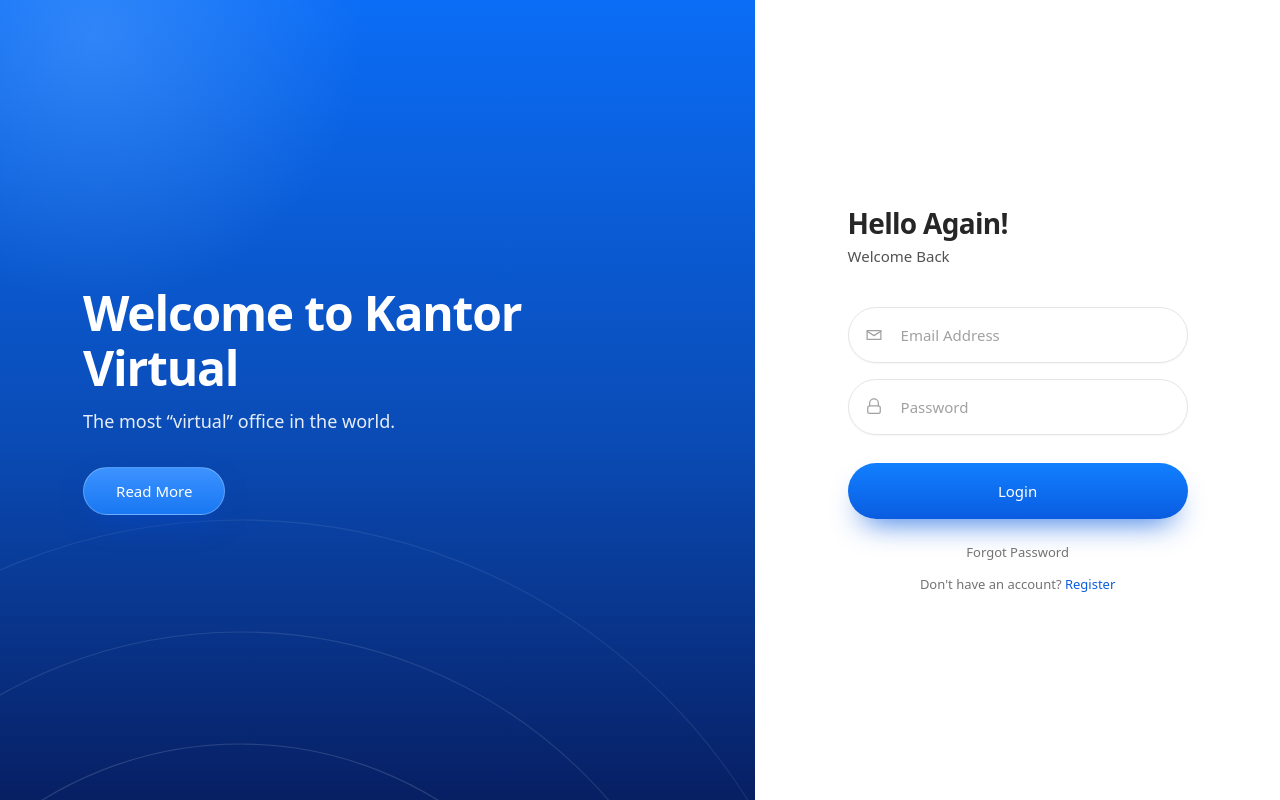
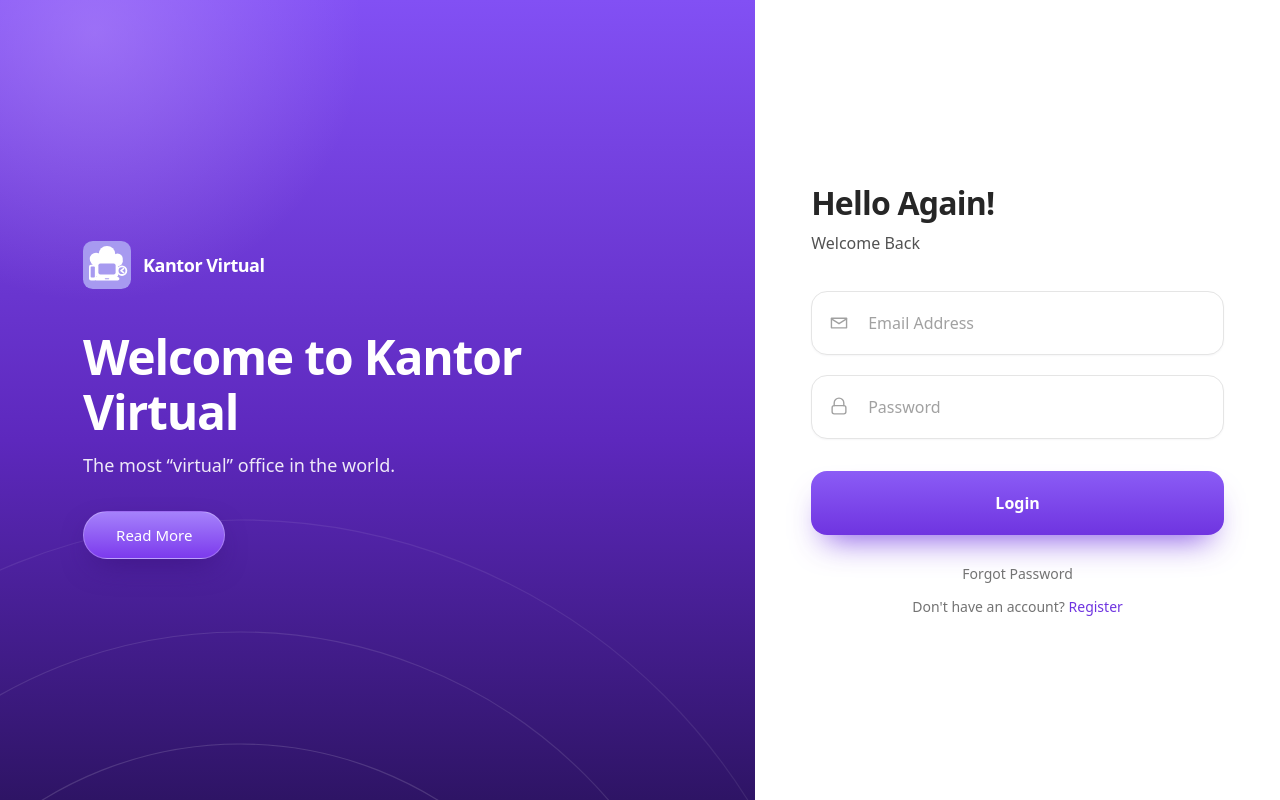
Before and after one commit to hilmiwicak/bnsp-dashboard, a Laravel app: page /login in a window 1280 px wide. Run offline with Laravel 12, Linux system fonts and the light colour scheme; style sheets or scripts are compiled from the project's sources.

Commit message:
feat(theme): shift palette off blue to violet, add logo, enlarge auth form

```diff
--- a/resources/css/app.css
+++ b/resources/css/app.css
@@ -9,27 +9,27 @@
     --font-inter: 'Inter', ui-sans-serif, system-ui, sans-serif, 'Apple Color Emoji', 'Segoe UI Emoji',
         'Segoe UI Symbol', 'Noto Color Emoji';
 
-    /* Auth screens palette, sampled from the Kantor Virtual auth prototype */
-    --color-brand-50: #eef5ff;
-    --color-brand-100: #d9e9ff;
-    --color-brand-200: #b9d6ff;
-    --color-brand-300: #85b8ff;
-    --color-brand-400: #4a93ff;
-    --color-brand-500: #0b6df6;
-    --color-brand-600: #0a5ce0;
-    --color-brand-700: #0a4bb5;
-    --color-brand-800: #093a8d;
-    --color-brand-900: #071f63;
+    /* Auth screens palette — violet, taken from the app logo */
+    --color-brand-50: #f6f2ff;
+    --color-brand-100: #ece4ff;
+    --color-brand-200: #dccdff;
+    --color-brand-300: #c2a9ff;
+    --color-brand-400: #a582fb;
+    --color-brand-500: #8250f4;
+    --color-brand-600: #6f34e0;
+    --color-brand-700: #5d28bd;
+    --color-brand-800: #4a2094;
+    --color-brand-900: #2e1465;
 
-    /* Dashboard palette, sampled from the dashboard reference */
-    --color-dash-surface: #f5f7fa;
-    --color-dash-ink: #343c6a;
-    --color-dash-muted: #718ebf;
-    --color-dash-soft: #8ba3cb;
-    --color-dash-line: #e6eff5;
-    --color-dash-primary: #2d60ff;
-    --color-dash-indigo: #3434e8;
-    --color-dash-blue: #1814f3;
+    /* Dashboard palette, shifted off blue to match the logo */
+    --color-dash-surface: #f7f6fb;
+    --color-dash-ink: #2f2a45;
+    --color-dash-muted: #7c7692;
+    --color-dash-soft: #a8a2bb;
+    --color-dash-line: #ece8f5;
+    --color-dash-primary: #8250f4;
+    --color-dash-indigo: #7c3aed;
+    --color-dash-accent: #5d28bd;
     --color-dash-teal: #16dbcc;
     --color-dash-pink: #ff82ac;
     --color-dash-alert: #ff4b4a;
--- a/resources/views/auth/login.blade.php
+++ b/resources/views/auth/login.blade.php
@@ -1,15 +1,15 @@
 <x-layouts.auth title="Login">
-    <h2 class="text-[24px] font-bold leading-tight tracking-tight text-neutral-800 sm:text-[28px]">Hello Again!</h2>
-    <p class="mt-1 text-[15px] text-neutral-600">Welcome Back</p>
+    <h2 class="text-[28px] font-bold leading-tight tracking-tight text-neutral-800 sm:text-[32px]">Hello Again!</h2>
+    <p class="mt-2 text-[16px] text-neutral-600">Welcome Back</p>
 
     @if (session('status'))
         <x-alert class="mt-6">{{ session('status') }}</x-alert>
     @endif
 
-    <form method="POST" action="{{ route('login') }}" class="mt-10">
+    <form method="POST" action="{{ route('login') }}" class="mt-9">
         @csrf
 
-        <div class="space-y-4">
+        <div class="space-y-5">
             <x-form.field
                 name="email"
                 type="email"
@@ -30,14 +30,14 @@
             />
         </div>
 
-        <x-form.button class="mt-7">Login</x-form.button>
+        <x-form.button class="mt-8">Login</x-form.button>
     </form>
 
-    <a href="#" class="mt-6 block text-center text-[13px] text-neutral-500 transition hover:text-neutral-700">
+    <a href="#" class="mt-7 block text-center text-[14px] text-neutral-500 transition hover:text-neutral-700">
         Forgot Password
     </a>
 
-    <p class="mt-3 text-center text-[13px] text-neutral-500">
+    <p class="mt-3 text-center text-[14px] text-neutral-500">
         Don't have an account?
         <a href="{{ route('register') }}" class="font-medium text-brand-600 transition hover:text-brand-700">Register</a>
     </p>
--- a/resources/views/components/auth/brand-panel.blade.php
+++ b/resources/views/components/auth/brand-panel.blade.php
@@ -7,7 +7,7 @@
     class="relative isolate flex min-h-[380px] items-center overflow-hidden bg-[linear-gradient(180deg,var(--color-brand-500)_0%,var(--color-brand-700)_55%,var(--color-brand-900)_100%)] px-8 py-16 text-white sm:px-14 lg:min-h-screen lg:px-[11%]"
 >
     {{-- Soft highlight bleeding in from the top-left corner --}}
-    <div class="pointer-events-none absolute -left-1/4 -top-1/3 h-[75%] w-[75%] rounded-full bg-[radial-gradient(circle_at_center,rgba(93,166,255,0.45),transparent_65%)]"></div>
+    <div class="pointer-events-none absolute -left-1/4 -top-1/3 h-[75%] w-[75%] rounded-full bg-[radial-gradient(circle_at_center,rgba(196,160,255,0.42),transparent_65%)]"></div>
 
     {{-- Outlined arcs anchored off-canvas at the bottom-left --}}
     <svg
@@ -23,7 +23,12 @@
     </svg>
 
     <div class="relative max-w-xl">
-        <h1 class="text-4xl font-bold leading-[1.15] tracking-tight sm:text-5xl">
+        <div class="flex items-center gap-3">
+            <x-logo class="h-12 w-12 shrink-0" />
+            <span class="text-lg font-semibold tracking-tight text-white">Kantor Virtual</span>
+        </div>
+
+        <h1 class="mt-10 text-4xl font-bold leading-[1.15] tracking-tight sm:text-5xl">
             {{ $title }}
         </h1>
 
@@ -33,7 +38,7 @@
 
         <a
             href="#"
-            class="mt-8 inline-flex items-center justify-center rounded-full border border-white/25 bg-[linear-gradient(180deg,#3d93ff_0%,#1877f2_100%)] px-8 py-3 text-[15px] font-medium text-white shadow-[0_12px_30px_-10px_rgba(8,70,190,0.95)] transition hover:brightness-110 focus:outline-none focus-visible:ring-2 focus-visible:ring-white/70 focus-visible:ring-offset-2 focus-visible:ring-offset-brand-700"
+            class="mt-8 inline-flex items-center justify-center rounded-full border border-white/25 bg-[linear-gradient(180deg,#a582fb_0%,#7c3aed_100%)] px-8 py-3 text-[15px] font-medium text-white shadow-[0_12px_30px_-10px_rgba(60,20,130,0.95)] transition hover:brightness-110 focus:outline-none focus-visible:ring-2 focus-visible:ring-white/70 focus-visible:ring-offset-2 focus-visible:ring-offset-brand-700"
         >
             Read More
         </a>
--- a/resources/views/components/dashboard/badge.blade.php
+++ b/resources/views/components/dashboard/badge.blade.php
@@ -6,7 +6,7 @@
         'amber' => 'bg-[#fff5d1] text-[#b57e00]',
         'gray' => 'bg-[#f2f4f7] text-dash-muted',
         'rose' => 'bg-rose-50 text-rose-600',
-        'blue' => 'bg-[#e7edff] text-[#396aff]',
+        'violet' => 'bg-[#ece7fe] text-[#6f34e0]',
     ];
 @endphp
 
--- a/resources/views/components/dashboard/bar-chart.blade.php
+++ b/resources/views/components/dashboard/bar-chart.blade.php
@@ -49,7 +49,7 @@
             stroke="#f2f4f7"
             stroke-width="1"
         />
-        <text x="{{ $padLeft - 14 }}" y="{{ $gridY + 4 }}" text-anchor="end" fill="#718ebf" font-size="11">
+        <text x="{{ $padLeft - 14 }}" y="{{ $gridY + 4 }}" text-anchor="end" fill="#7c7692" font-size="11">
             {{ number_format($tick * $step) }}
         </text>
     @endfor
@@ -81,7 +81,7 @@
             x="{{ $groupX + $groupWidth / 2 }}"
             y="{{ $chartHeight - 10 }}"
             text-anchor="middle"
-            fill="#718ebf"
+            fill="#7c7692"
             font-size="11"
         >{{ $label }}</text>
     @endforeach
--- a/resources/views/components/dashboard/sidebar.blade.php
+++ b/resources/views/components/dashboard/sidebar.blade.php
@@ -24,9 +24,7 @@
     class="fixed inset-y-0 left-0 z-40 flex w-[248px] -translate-x-full flex-col overflow-y-auto bg-white transition-transform duration-200 ease-out lg:sticky lg:top-0 lg:z-0 lg:h-screen lg:translate-x-0"
 >
     <div class="flex items-center gap-3 px-4 pb-8 pt-8">
-        <svg class="h-8 w-8 shrink-0 text-dash-indigo" viewBox="0 0 24 24" fill="none" stroke="currentColor" stroke-width="1.7" aria-hidden="true">
-            <path stroke-linecap="round" stroke-linejoin="round" d="M3.75 21h16.5M4.5 3h15M5.25 3v18m13.5-18v18M9 6.75h1.5m-1.5 3h1.5m-1.5 3h1.5m3-6H15m-1.5 3H15m-1.5 3H15M9 21v-3.375c0-.621.504-1.125 1.125-1.125h3.75c.621 0 1.125.504 1.125 1.125V21" />
-        </svg>
+        <x-logo class="h-10 w-10" />
         <span class="truncate text-[20px] font-bold tracking-tight text-dash-ink">Kantor Virtual.</span>
     </div>
 
--- a/resources/views/components/form/button.blade.php
+++ b/resources/views/components/form/button.blade.php
@@ -3,7 +3,7 @@
 <button
     type="{{ $type }}"
     {{ $attributes->merge([
-        'class' => 'flex h-14 w-full items-center justify-center rounded-full bg-[linear-gradient(180deg,#1180ff_0%,#0a5ce0_100%)] text-[15px] font-medium text-white shadow-[0_16px_30px_-14px_rgba(10,92,224,0.9)] transition hover:brightness-110 focus:outline-none focus-visible:ring-2 focus-visible:ring-brand-500 focus-visible:ring-offset-2',
+        'class' => 'flex h-16 w-full items-center justify-center rounded-2xl bg-[linear-gradient(180deg,#8b5cf6_0%,#6f34e0_100%)] text-[16px] font-semibold text-white shadow-[0_18px_32px_-14px_rgba(111,52,224,0.85)] transition hover:brightness-110 focus:outline-none focus-visible:ring-2 focus-visible:ring-brand-500 focus-visible:ring-offset-2',
     ]) }}
 >
     {{ $slot }}
--- a/resources/views/components/form/field.blade.php
+++ b/resources/views/components/form/field.blade.php
@@ -14,7 +14,7 @@
     ];
 
     $classes = implode(' ', [
-        'h-14 w-full rounded-full border bg-white pl-[3.25rem] pr-6 text-[15px] text-neutral-800',
+        'h-16 w-full rounded-2xl border bg-white pl-14 pr-6 text-[16px] text-neutral-800',
         'shadow-[0_1px_2px_rgba(16,24,40,0.04)] outline-none transition placeholder:text-neutral-400 focus:ring-4',
         $error
             ? 'border-rose-400 focus:border-rose-400 focus:ring-rose-500/10'
@@ -25,8 +25,8 @@
 <div>
     <div class="relative">
         @if ($icon)
-            <span class="pointer-events-none absolute inset-y-0 left-0 flex w-[3.25rem] items-center justify-center {{ $error ? 'text-rose-400' : 'text-neutral-400' }}">
-                <svg class="h-5 w-5" viewBox="0 0 24 24" fill="none" stroke="currentColor" stroke-width="1.5" aria-hidden="true">
+            <span class="pointer-events-none absolute inset-y-0 left-0 flex w-14 items-center justify-center {{ $error ? 'text-rose-400' : 'text-neutral-400' }}">
+                <svg class="h-[22px] w-[22px]" viewBox="0 0 24 24" fill="none" stroke="currentColor" stroke-width="1.5" aria-hidden="true">
                     {!! $icons[$icon] ?? $icons['user'] !!}
                 </svg>
             </span>
@@ -43,6 +43,6 @@
     </div>
 
     @if ($error)
-        <p id="{{ $name }}-error" class="mt-1.5 pl-5 text-[13px] font-medium text-rose-600">{{ $error }}</p>
+        <p id="{{ $name }}-error" class="mt-2 pl-4 text-[13px] font-medium text-rose-600">{{ $error }}</p>
     @endif
 </div>
--- a/resources/views/components/layouts/auth.blade.php
+++ b/resources/views/components/layouts/auth.blade.php
@@ -13,8 +13,8 @@
     <main class="grid min-h-screen grid-cols-1 lg:grid-cols-[59fr_41fr]">
         <x-auth.brand-panel />
 
-        <section class="flex items-center justify-center px-6 py-16 sm:px-10 lg:py-0">
-            <div class="w-full max-w-[340px]">
+        <section class="flex items-center justify-center px-6 py-16 sm:px-10 lg:px-14 lg:py-0">
+            <div class="w-full max-w-[430px]">
                 {{ $slot }}
             </div>
         </section>
--- a/resources/views/components/layouts/dashboard.blade.php
+++ b/resources/views/components/layouts/dashboard.blade.php
@@ -92,7 +92,7 @@
                         </button>
                     </form>
 
-                    <div class="flex h-[44px] w-[44px] items-center justify-center rounded-full bg-[#dfe7f5] text-[13px] font-semibold text-dash-ink sm:h-[52px] sm:w-[52px] lg:h-[60px] lg:w-[60px] lg:text-[15px]">
+                    <div class="flex h-[44px] w-[44px] items-center justify-center rounded-full bg-[#e6e0f3] text-[13px] font-semibold text-dash-ink sm:h-[52px] sm:w-[52px] lg:h-[60px] lg:w-[60px] lg:text-[15px]">
                         {{ $initials ?: 'KV' }}
                     </div>
                 </div>
--- /dev/null
+++ b/resources/views/components/logo.blade.php
@@ -0,0 +1,42 @@
+@props(['class' => 'h-9 w-9'])
+
+{{-- Logo mark: cloud + monitor, phone and clock on a violet tile. --}}
+<svg
+    {{ $attributes->merge(['class' => $class.' shrink-0']) }}
+    viewBox="0 0 64 64"
+    fill="none"
+    aria-hidden="true"
+>
+    <rect width="64" height="64" rx="13" fill="#A79AF0" />
+
+    <g transform="translate(0 1.5)">
+        {{-- Cloud --}}
+        <g fill="#ffffff">
+            <circle cx="17.5" cy="22.5" r="8.5" />
+            <circle cx="32" cy="16" r="11" />
+            <circle cx="46" cy="22" r="7" />
+            <rect x="11" y="19" width="42" height="13" rx="6.5" />
+        </g>
+
+        {{-- Monitor --}}
+        <rect x="17" y="25" width="30" height="21.5" rx="3.5" fill="#ffffff" />
+        <rect x="20.5" y="28.5" width="23" height="14.5" rx="2.6" fill="#A79AF0" />
+        <rect x="15.5" y="46.5" width="33" height="4.5" rx="2.25" fill="#ffffff" />
+        <rect x="29" y="48.1" width="6" height="1.3" rx="0.65" fill="#A79AF0" />
+
+        {{-- Phone --}}
+        <rect x="8" y="30" width="10" height="21" rx="2.6" fill="#ffffff" />
+        <rect x="10.2" y="32.4" width="5.6" height="14.6" rx="1.3" fill="#A79AF0" />
+
+        {{-- Clock --}}
+        <circle cx="52" cy="38" r="7" fill="#ffffff" />
+        <circle cx="52" cy="38" r="4.6" fill="#A79AF0" />
+        <path
+            d="M54.1 35.3 50.6 38 54.1 40.7"
+            stroke="#ffffff"
+            stroke-width="2.1"
+            stroke-linecap="round"
+            stroke-linejoin="round"
+        />
+    </g>
+</svg>
--- a/resources/views/portal/index.blade.php
+++ b/resources/views/portal/index.blade.php
@@ -66,7 +66,7 @@
             <section class="lg:col-span-8">
                 <div class="h-full rounded-[20px] bg-white p-6 shadow-[0_4px_20px_rgba(25,35,80,0.03)] lg:p-8">
                     <div class="flex flex-wrap items-center gap-4">
-                        <span class="flex h-16 w-16 shrink-0 items-center justify-center rounded-full bg-[#e7edff] text-[20px] font-semibold text-[#396aff]">
+                        <span class="flex h-16 w-16 shrink-0 items-center justify-center rounded-full bg-[#ece7fe] text-[20px] font-semibold text-[#6f34e0]">
                             {{ $initials ?: 'KV' }}
                         </span>
 
--- a/resources/views/schedules/index.blade.php
+++ b/resources/views/schedules/index.blade.php
@@ -8,7 +8,7 @@
         {{-- Ringkasan jadwal --}}
         <div class="grid gap-4 sm:grid-cols-2">
             <div class="flex items-center gap-4 rounded-[20px] bg-white p-5 shadow-[0_4px_20px_rgba(25,35,80,0.03)]">
-                <span class="flex h-12 w-12 shrink-0 items-center justify-center rounded-full bg-[#e7edff] text-[#396aff]">
+                <span class="flex h-12 w-12 shrink-0 items-center justify-center rounded-full bg-[#ece7fe] text-[#6f34e0]">
                     <svg class="h-6 w-6" viewBox="0 0 24 24" fill="none" stroke="currentColor" stroke-width="1.6" aria-hidden="true">
                         <path stroke-linecap="round" stroke-linejoin="round" d="M6.75 3v2.25M17.25 3v2.25M3 18.75V7.5a2.25 2.25 0 0 1 2.25-2.25h13.5A2.25 2.25 0 0 1 21 7.5v11.25m-18 0A2.25 2.25 0 0 0 5.25 21h13.5A2.25 2.25 0 0 0 21 18.75m-18 0v-7.5A2.25 2.25 0 0 1 5.25 9h13.5A2.25 2.25 0 0 1 21 11.25v7.5" />
                     </svg>
--- a/resources/views/tenants/index.blade.php
+++ b/resources/views/tenants/index.blade.php
@@ -1,6 +1,6 @@
 @php
     $avatarTone = [
-        'bg-[#e7edff] text-[#396aff]',
+        'bg-[#ece7fe] text-[#6f34e0]',
         'bg-[#dcfaf8] text-[#16dbcc]',
         'bg-[#fff5d1] text-[#ffbb38]',
         'bg-[#fde9f1] text-[#ff82ac]',
```
Also changed, not shown: app/Http/Controllers/DashboardController.php (+5 -5 lines), resources/views/auth/register.blade.php (+6 -6 lines), resources/views/components/dashboard/line-chart.blade.php (+6 -6 lines), resources/views/components/dashboard/stat-card.blade.php (+4 -4 lines), resources/views/dashboard.blade.php (+4 -4 lines).
